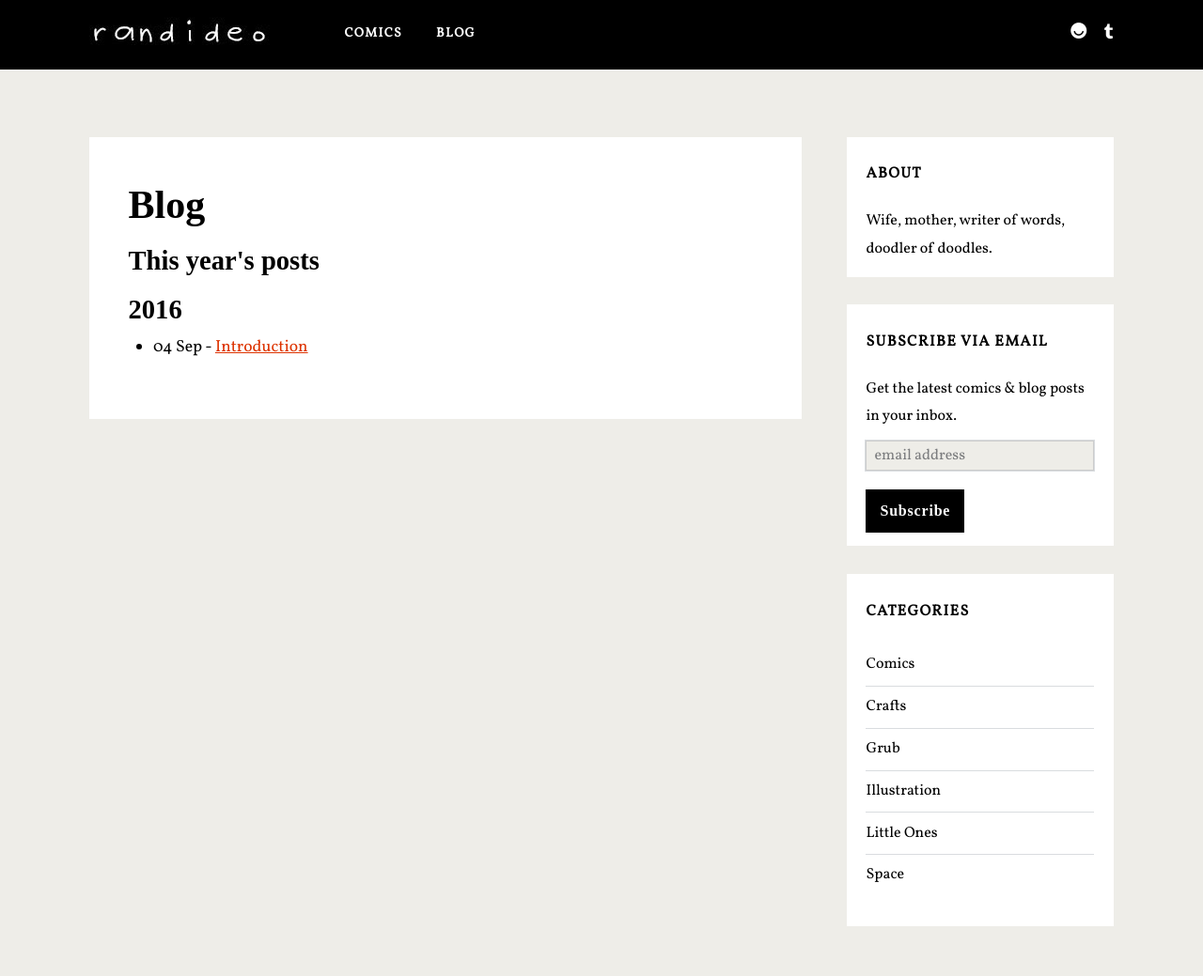
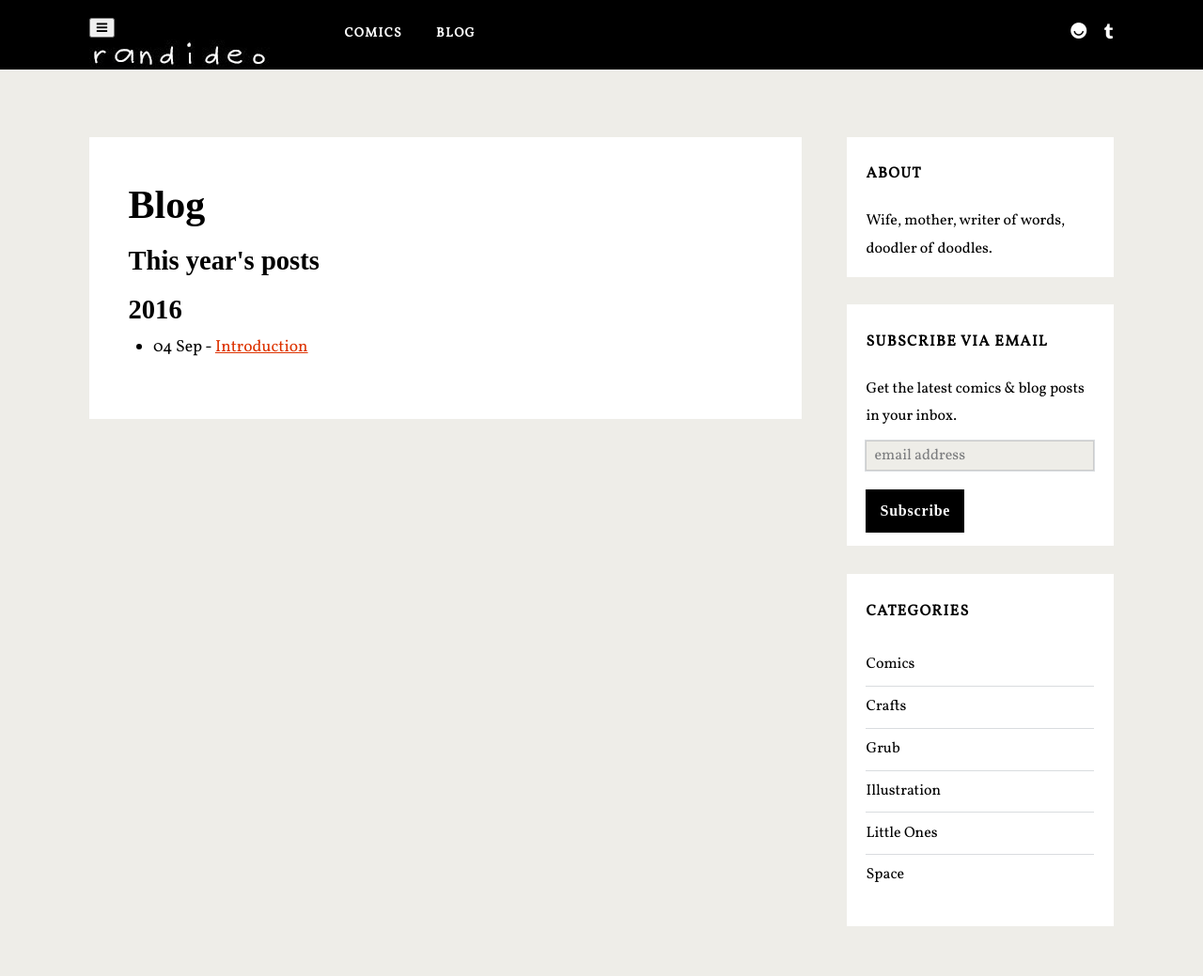
Before and after one commit to randideo/randideo.github.io, a Jekyll site: the page built from blog.html, in a window 1280 px wide. Shown: the whole page at 94% size. Built offline with Jekyll 4.4.1, drawn with Linux system fonts in a browser that asks for light colours; nearby versions of some CDN libraries; some web fonts are replaced; comment, search, counter and statistics services are not loaded.

Commit message:
Update style.css

```diff
--- a/css/style.css
+++ b/css/style.css
@@ -245,7 +245,7 @@
 opacity: 0;
 z-index: -1;
 }
-.toggle-navigationnbt {
+.toggle-navigation {
 color: #fff;
 font-size: 1.625em;
 line-height: 1.35;
@@ -256,7 +256,7 @@
 -webkit-transition: color .2s ease;
 transition: color .2s ease;
 }
-.toggle-navigationnbt:hover {
+.toggle-navigation:hover {
 cursor: pointer;
 }
 .menu-primarynbt {
@@ -363,7 +363,7 @@
 line-height: 0;
 height: 0;
 }
-.toggle-navigationnbt {
+.toggle-navigation {
 display: none;
 }
 .title-info {
```
